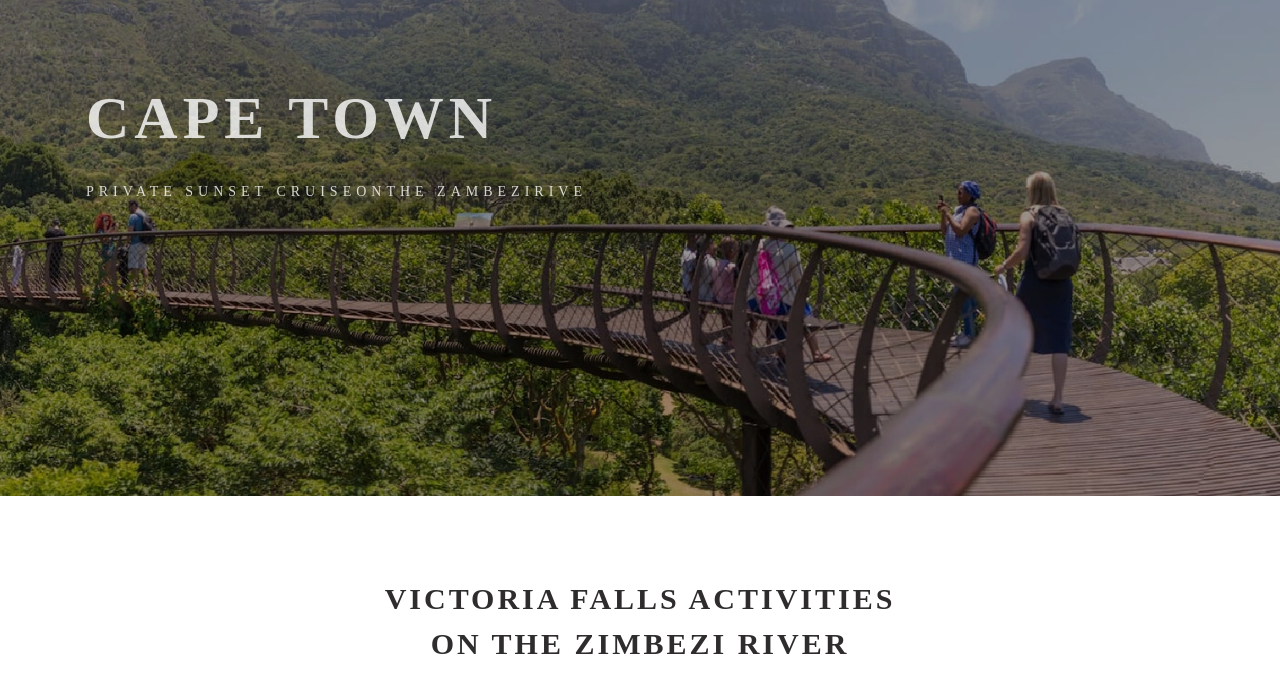
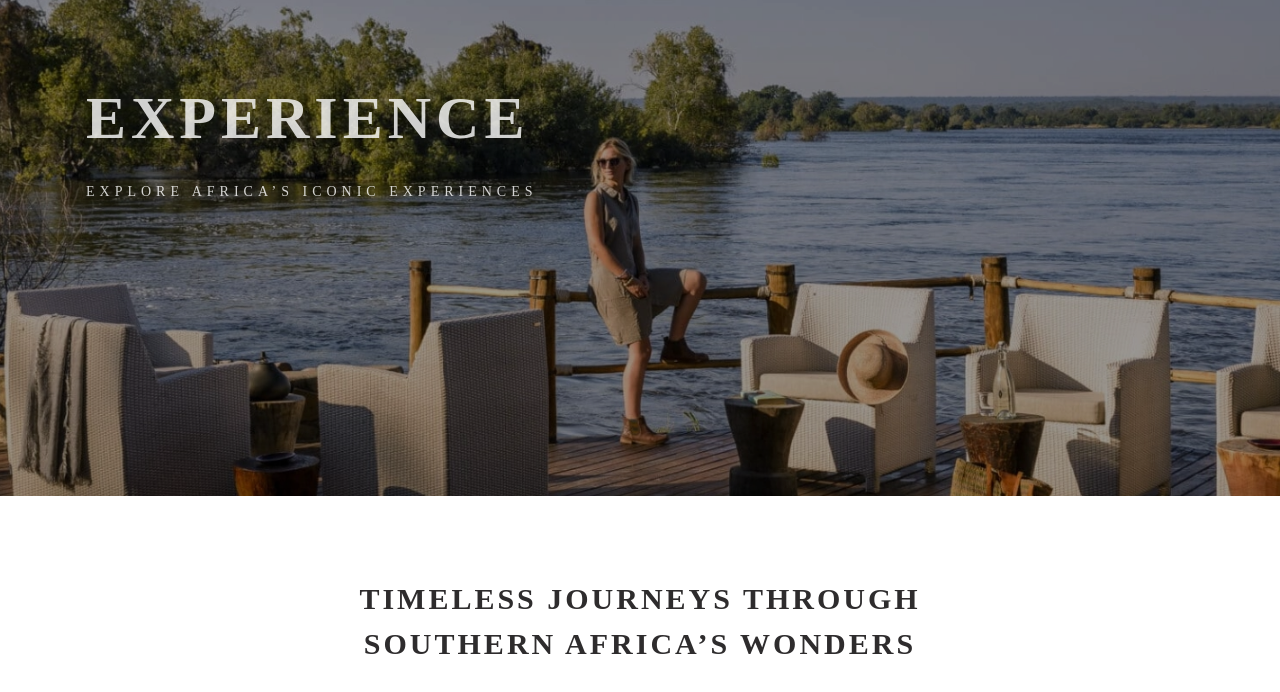
Before and after one commit to pitambar77/victoria-fall, a React (Vite) app: page /experience-landing in a window 1280 px wide. Shown: the part 260-952 px from the top of the page. Built offline with nearby package versions, Linux system fonts and the light colour scheme; no server answers.

Commit message:
landing pages

```diff
--- a/src/App.jsx
+++ b/src/App.jsx
@@ -63,7 +63,7 @@ function App() {
           <Route path="properties-landing" element={<PropertiesLanding />} />
           {/* <Route path=':id' element={<Prodetails/>} /> */}
           <Route path=":id" element={<PropertiesDetails />} />
-          <Route path="experience-landing" element={<ExperienceLanding />} />
+          <Route path="experience-landing" element={<ExperienceLanding />} /> // added slug here
           <Route
             path="experience-sub-landing"
             element={<ExperienceSubLanding />}
--- a/src/pages/Experience/ExperienceLanding/ExperienceDestination.jsx
+++ b/src/pages/Experience/ExperienceLanding/ExperienceDestination.jsx
@@ -243,7 +243,7 @@ const ExperienceDestination = () => {
                   </h3>
 
                   <div className="my-2 text-[#2e2c2d] border border-[#aca188] rounded-[50px] text-[14px] leading-[1.6] uppercase tracking-[3px] font-normal py-[8px] px-[20px] transition-colors duration-300">
-                    View Destination
+                    View More
                   </div>
                 </div>
               </div>
--- a/src/pages/Experience/ExperienceLanding/ExperienceLanding.jsx
+++ b/src/pages/Experience/ExperienceLanding/ExperienceLanding.jsx
@@ -4,29 +4,28 @@ import Overview from "../../../components/Overview";
 import ExperienceDestination from "./ExperienceDestination";
 import PopularExperiences from "./PopularExperiences";
 import WhyBookWithUs from "./WhyBookWithUs";
-import Testimonial from '../../../components/TestimonialSection'
-import Awards from '../../../components/Awards'
-import experiencel from '../../../assets/experiencel.webp'
+import Testimonial from "../../../components/TestimonialSection";
+import Awards from "../../../components/Awards";
+import experiencel from "../../../assets/experience.webp";
 
 const ExperienceLanding = () => {
   return (
     <>
       <Banner
-        title="cape town"
-        subtitle="Private Sunset Cruiseonthe ZambeziRive"
+        title="Experience"
+        subtitle="Explore Africa’s Iconic Experiences"
         imageUrl={experiencel}
       />
       <Overview
-        title="Victoria Falls Activities"
-        subtitle="on the zimbezi river"
-        description="Victoria Falls, also known as “Mosi oa-Tunya” (“the smoke that thunders”) by the locals, is located nearly halfway along the 2700 km journey of the Mighty Zambezi River from its source in northwestern Zambia to its entry into the Indian Ocean on the coast of Mozambique. "
+        title="Timeless journeys through Southern Africa’s wonders"
+        // subtitle="on the zimbezi river"
+        description="Journey through Southern Africa’s legendary destinations—Victoria Falls, Cape Town, Chobe, and Livingstone. Witness powerful natural wonders, encounter diverse wildlife, and immerse yourself in local culture while enjoying expertly designed experiences that balance adventure, comfort, and discovery."
       />
-      <ExperienceDestination/>
-         <WhyBookWithUs/>
-      <PopularExperiences/>
-      <Testimonial/>
-      <Awards/>
-
+      <ExperienceDestination />
+      <WhyBookWithUs />
+      <PopularExperiences />
+      <Testimonial />
+      <Awards />
     </>
   );
 };
--- a/src/pages/Experience/ExperienceSubLanding/TabSection.jsx
+++ b/src/pages/Experience/ExperienceSubLanding/TabSection.jsx
@@ -279,7 +279,7 @@ const TabSection = () => {
                     {act.activityName}
                   </h3>
                   <p className="text-gray-600 text-sm mt-1">
-                    ₹{act.pricePerPerson ?? "N/A"} / person
+                    ${act.pricePerPerson ?? "N/A"} / person
                   </p>
 
                   <div className="mt-3 inline-block border border-[#aca188] rounded-full text-[14px] uppercase tracking-[3px] py-[8px] px-[20px]">
```
Also changed, not shown: src/index.css (+0 -75 lines), src/assets/experience-banner.webp (added), src/assets/experience.webp (added), src/pages/Experience/ExperienceSubLanding/ExperienceSubLanding.jsx (line endings or trailing spaces).
